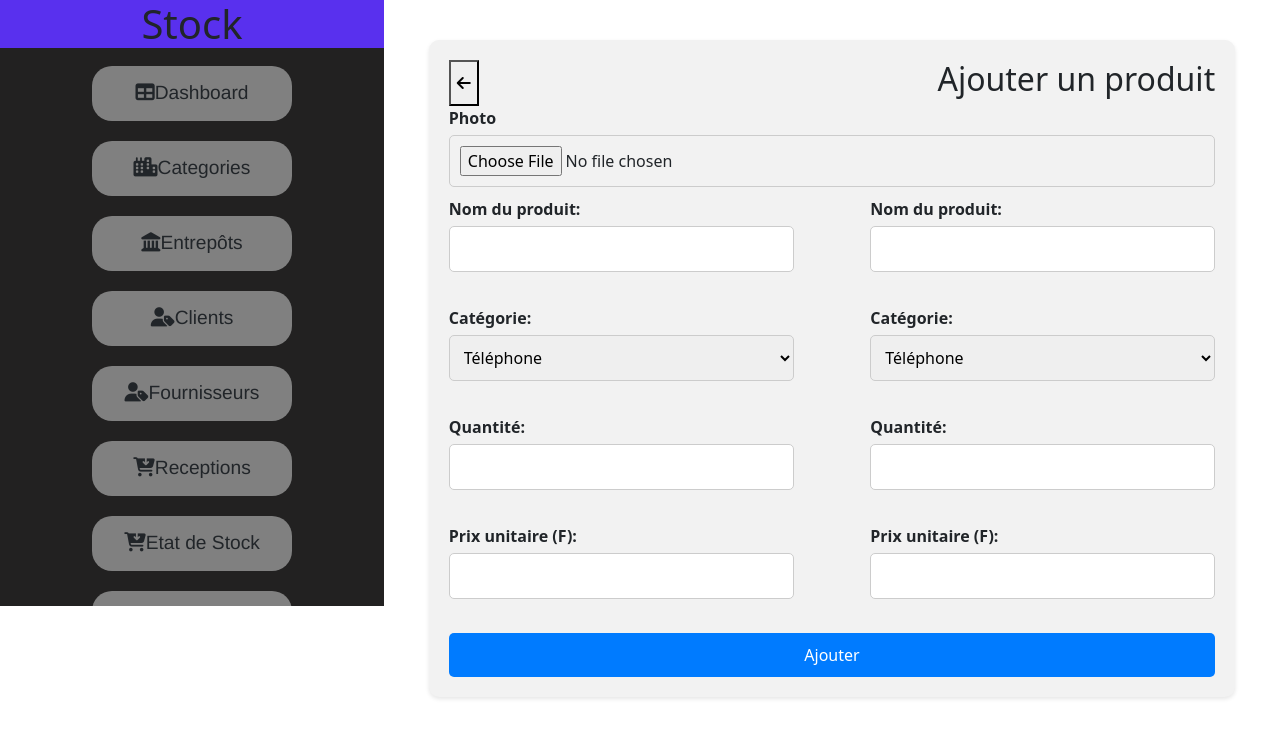
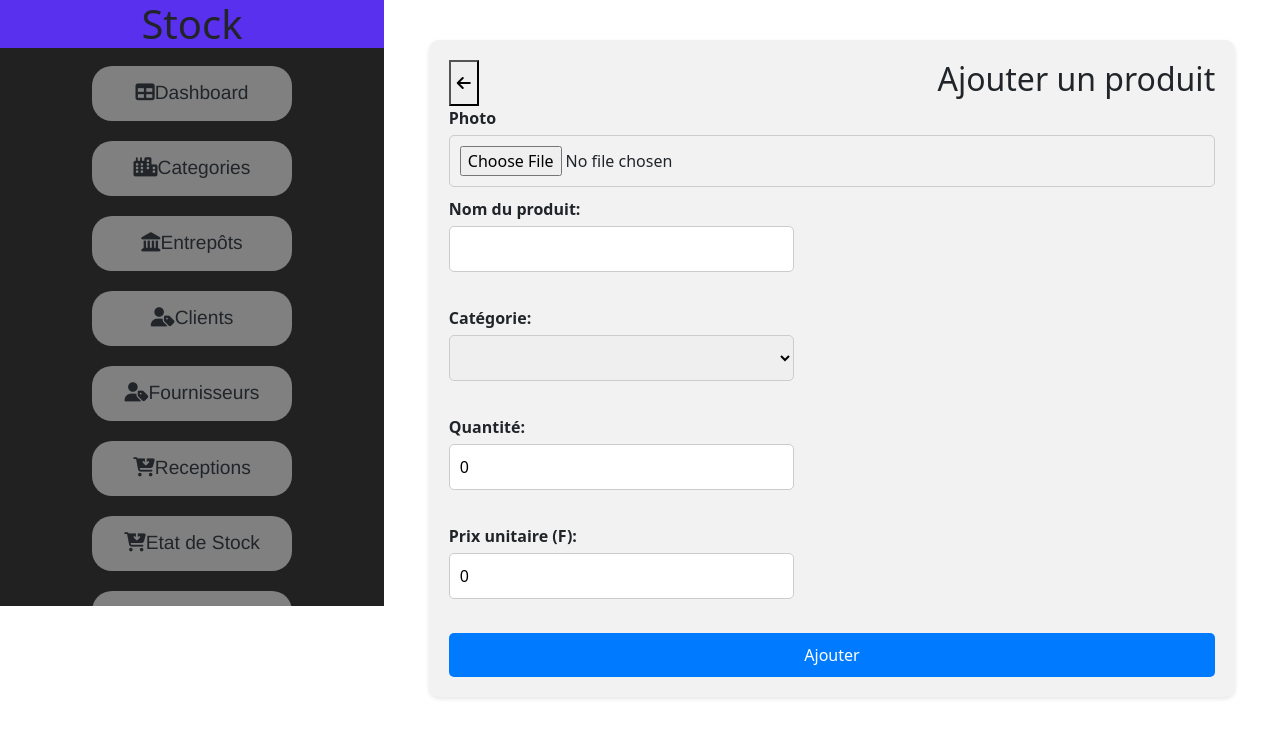
Before and after one commit to drissatogo/gestionStock, an Angular app: page /ajoutProduit in a window 1280 px wide. Shown: the top 738 px of the page. Built offline with nearby package versions, Linux system fonts and the light colour scheme.

Commit message:
dédut de service

```diff
--- a/src/app/ajout-de-produit/ajout-de-produit.component.html
+++ b/src/app/ajout-de-produit/ajout-de-produit.component.html
@@ -5,7 +5,7 @@
   </i></div></button>
       <h2>Ajouter un produit</h2>
    </div>
-    <form>
+   <form (ngSubmit)="ajouterProduit()">
     <div class="image">
       <label for="photoInput">Photo</label>
       <input type="file" id="photoInput" name="photo" (change)="handleFileInput($event)" required>
@@ -15,34 +15,19 @@
     <div class="ajout">
       <div class="ajoutpart">
         <label for="nom">Nom du produit:</label>
-      <input type="text" id="nom" name="nom" required><br><br>
+        <input type="text" id="nom" name="nom" [(ngModel)]="nom" required><br><br>
 
         <label for="categorie">Catégorie:</label>
-      <select id="categorie" name="categorie">
+        <select id="categorie" name="categorie" [(ngModel)]="categorie">
           <option value="telephone">Téléphone</option>
           <option value="ordinateur">Ordinateur</option>
           <option value="scanner">Scanner</option>
         </select><br><br>
         <label for="quantite">Quantité:</label>
-      <input type="number" id="quantite" name="quantite" required><br><br>
+        <input type="number" id="quantite" name="quantite" [(ngModel)]="quantite" required><br><br>
 
         <label for="prix">Prix unitaire (F):</label>
-      <input type="number" id="prix" name="prix" required><br><br>
-      </div>
-      <div class="ajoutpart">
-        <label for="nom">Nom du produit:</label>
-        <input type="text" id="nom" name="nom" required><br><br>
-      <label for="categorie">Catégorie:</label>
-      <select id="categorie" name="categorie">
-        <option value="telephone">Téléphone</option>
-        <option value="ordinateur">Ordinateur</option>
-        <option value="scanner">Scanner</option>
-      </select><br><br>
-      <label for="quantite">Quantité:</label>
-      <input type="number" id="quantite" name="quantite" required><br><br>
-
-      <label for="prix">Prix unitaire (F):</label>
-      <input type="number" id="prix" name="prix" required><br><br>
+        <input type="number" id="prix" name="prix" [(ngModel)]="prix" required><br><br>
       </div>
     </div>
     <button type="submit">Ajouter</button>
--- a/src/app/ajout-de-produit/ajout-de-produit.component.ts
+++ b/src/app/ajout-de-produit/ajout-de-produit.component.ts
@@ -1,17 +1,53 @@
 import { Component } from '@angular/core';
 import { Router } from '@angular/router';
+import { BrowserModule } from '@angular/platform-browser';
+import { NgModule } from '@angular/core';
+import { FormsModule } from '@angular/forms';
+import { ProduitService } from '../service/produit.service';
 
+
+@NgModule({
+  imports: [
+    // ...
+    FormsModule
+  ],
+  // ...
+})
+export class AppModule { }
 @Component({
   selector: 'app-ajout-de-produit',
   templateUrl: './ajout-de-produit.component.html',
   styleUrls: ['./ajout-de-produit.component.scss']
 })
 export class AjoutDeProduitComponent {
-  constructor(private gohome:Router){}
+
+  nom: string = '';
+  categorie: string = '';
+  quantite: number = 0;
+  prix: number = 0;
+  selectedImage: any;
+  constructor(private router: Router, private produitService : ProduitService) {}
+  // Méthode pour ajouter un produit à la liste
+  ajouterProduit(): void {
+    const nouveauProduit = {
+      nom:this.nom,
+      categorie:this.categorie,
+      quantite:this.quantite,
+      prix:this.prix,
+      iconeSuppression: '<i class="fa-solid fa-trash"></i>',
+      iconeModification: '<i class="fa-solid fa-pen-to-square"></i>'
+    };
+
+    // Ajouter le nouveauProduit à la liste des produits
+    this.produitService.addProduit(nouveauProduit);
+
+  }
+
+  // constructor(private router:Router){}
   vershome(){
-    this.gohome.navigateByUrl('gohome')
+    this.router.navigateByUrl('gohome')
   }
-  selectedImage: any;
+  // selectedImage: any;
 
   handleFileInput(event: any): void {
     const file = event.target.files[0];
@@ -25,5 +61,6 @@ export class AjoutDeProduitComponent {
 
       reader.readAsDataURL(file);
     }
+
   }
 }
--- a/src/app/app.module.ts
+++ b/src/app/app.module.ts
@@ -1,5 +1,6 @@
 import { NgModule } from '@angular/core';
 import { BrowserModule } from '@angular/platform-browser';
+import { FormsModule } from '@angular/forms';
 
 import { AppComponent } from './app.component';
 import { DashboardComponent } from './dashboard/dashboard.component';
@@ -29,6 +30,7 @@ const routes:Routes=[
     AccueilComponent
   ],
   imports: [
+    FormsModule,
     BrowserModule,
     RouterModule.forRoot(routes)
   ],
--- a/src/app/etat-stock/etat-stock.component.html
+++ b/src/app/etat-stock/etat-stock.component.html
@@ -5,7 +5,10 @@
     <div style="display: flex;">
 
       <label for="nom">Trier par:</label><br>
-      <select name="" id=""><input type="text" id="nom" name="nom" required><br><br></select>
+      <select name="" id=""><input type="text" id="nom" name="nom" required>
+        <option >Quantité</option>
+        <option >Categorie</option>
+        <option >Nom du Produit</option></select>
     </div>
     <div>
       <input type="text" id="searchInput" placeholder="Rechercher...">
@@ -14,7 +17,7 @@
    <button (click)="vershome()"><div><i class="fa-solid fa-arrow-left" style="justify-content: end;">
     <a routerLink=""></a>
 </i></div></button>
-   <div class="tableau">
+   <!-- <div class="tableau">
     <table id="table">
       <thead>
           <tr>
@@ -50,5 +53,62 @@
       </tbody>
   </table>
    </div>
+
+
+   <div class="tableau">
+    <table id="table">
+       <thead>
+        <tr>
+          <th>Image</th>
+          <th>Nom du Produit</th>
+          <th>Categorie</th>
+          <th>Quantité</th>
+          <th>Prix.U(F)</th>
+        </tr>
+      </thead> -->
+      <!-- <tbody>
+        <tr *ngFor="let produit of produits">
+          <td><img [src]="produit.image" alt=""></td>
+          <td>{{ produit.nom }}</td>
+          <td>{{ produit.categorie }}</td>
+          <td>{{ produit.quantite }}</td>
+          <td>{{ produit.prix }}</td>
+        </tr>
+      </tbody>
+    </table>
+  </div> -->
+
+
+  <div class="tableau">
+  <table id="table">
+    <thead>
+      <tr>
+        <th>Image</th>
+        <th>Nom du Produit</th>
+        <th>Categorie</th>
+        <th>Quantité</th>
+        <th>Prix.U(F)</th>
+        <th>Action</th>
+
+
+      </tr>
+    </thead>
+    <tbody>
+      <tr *ngFor="let produit of produits">
+        <td><img [src]="produit.image" alt=""></td>
+        <td>{{ produit.nom }}</td>
+        <td>{{ produit.categorie }}</td>
+        <td>{{ produit.quantite }}</td>
+        <td>{{ produit.prix }}</td>
+        <td>
+            <span style="margin-right: auto;" [innerHTML]="produit.iconeModification"></span>
+            <span style=" margin-left: auto;" [innerHTML]="produit.iconeSuppression"></span>
+        </td>
+      </tr>
+    </tbody>
+  </table>
+</div>
+
+
 </div>
 </div>
--- a/src/app/etat-stock/etat-stock.component.ts
+++ b/src/app/etat-stock/etat-stock.component.ts
@@ -1,14 +1,40 @@
-import { Component } from '@angular/core';
-import {Router} from '@angular/router'
+import { Component, OnInit } from '@angular/core';
+import { Router } from '@angular/router';
+import { ProduitService } from '../service/produit.service';
 
 @Component({
   selector: 'app-etat-stock',
   templateUrl: './etat-stock.component.html',
   styleUrls: ['./etat-stock.component.scss']
 })
-export class EtatStockComponent {
-  constructor(private gohome:Router){}
-  vershome(){
-    this.gohome.navigateByUrl('gohome')
+export class EtatStockComponent implements OnInit{
+  produits: any[] = [];
+
+  constructor(private produitService : ProduitService, private gohome: Router) {}
+  ngOnInit(): void {
+    this.produits = this.produitService.getProduit();
+  }
+
+  vershome() {
+    this.gohome.navigateByUrl('gohome');
+  }
+
+  // Cette méthode ajoute un produit à la liste des produits
+  ajouterProduit(nom: string, categorie: string, quantite: number, prix: number, image: string) {
+    const nouveauProduit = {
+      nom,
+      categorie,
+      quantite,
+      prix,
+      image
+    };
+
+    this.produits.push(nouveauProduit);
+  }
+
+  selectedImage: any;
+
+  handleFileInput(event: any): void {
+    // Logique pour gérer la sélection d'image
   }
 }
--- /dev/null
+++ b/src/app/service/produit.service.ts
@@ -0,0 +1,18 @@
+import { Injectable } from '@angular/core';
+
+@Injectable({
+  providedIn: 'root'
+})
+export class ProduitService {
+
+  produit: any[] = [];
+  constructor() { }
+
+  getProduit(){
+    return this.produit;
+  }
+
+  addProduit(prod : any){
+    this.produit.push(prod);
+  }
+}
```
Also changed, not shown: src/app/app-routing.module.ts (added, +24 -0 lines), src/app/etat-stock/etat-stock.component.scss (line endings or trailing spaces). Lines whose indentation alone changed are shown as unchanged.
